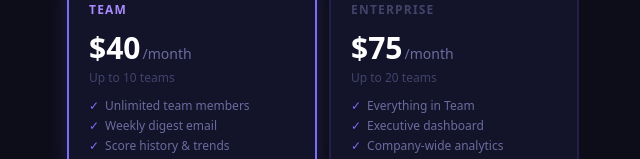
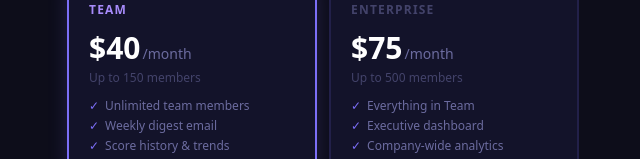
Before and after one commit to Aspenskiman/tenly, a React (Vite) app in the folder client/: page /setup-company in a window 1280 px wide. Shown: the part 250-409 px from the top of the page, without its empty margins (317-957 px from the left). Built offline with nearby package versions, Linux system fonts and the light colour scheme; no server answers.

Commit message:
fix: replace team count limits with headcount limits on SetupCompany

```diff
--- a/client/src/pages/SetupCompany.tsx
+++ b/client/src/pages/SetupCompany.tsx
@@ -16,7 +16,7 @@ const TIERS: {
     name: 'Team',
     price: '$40',
     priceNote: '/month',
-    limit: 'Up to 10 teams',
+    limit: 'Up to 150 members',
     features: ['Unlimited team members', 'Weekly digest email', 'Score history & trends'],
   },
   {
@@ -24,7 +24,7 @@ const TIERS: {
     name: 'Enterprise',
     price: '$75',
     priceNote: '/month',
-    limit: 'Up to 20 teams',
+    limit: 'Up to 500 members',
     features: ['Everything in Team', 'Executive dashboard', 'Company-wide analytics'],
   },
 ];
```
